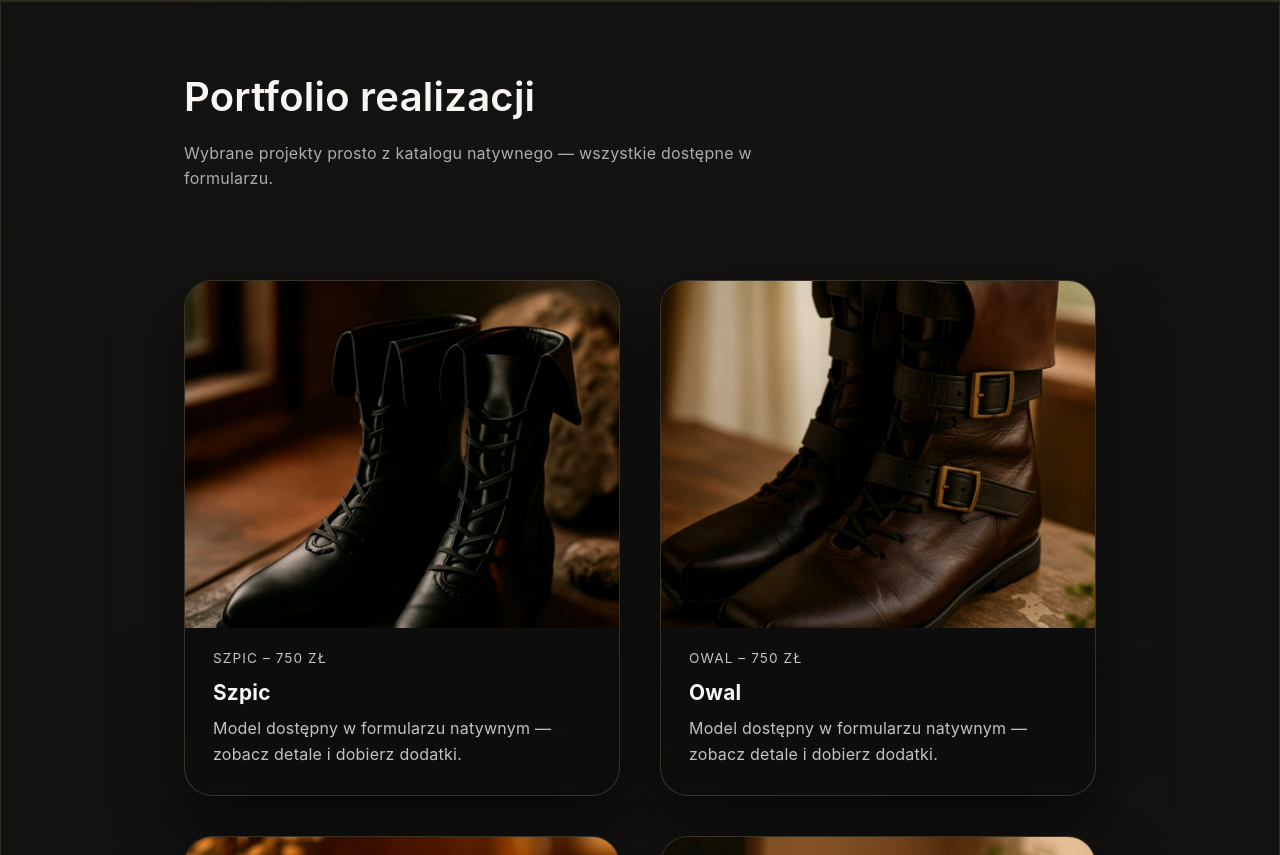
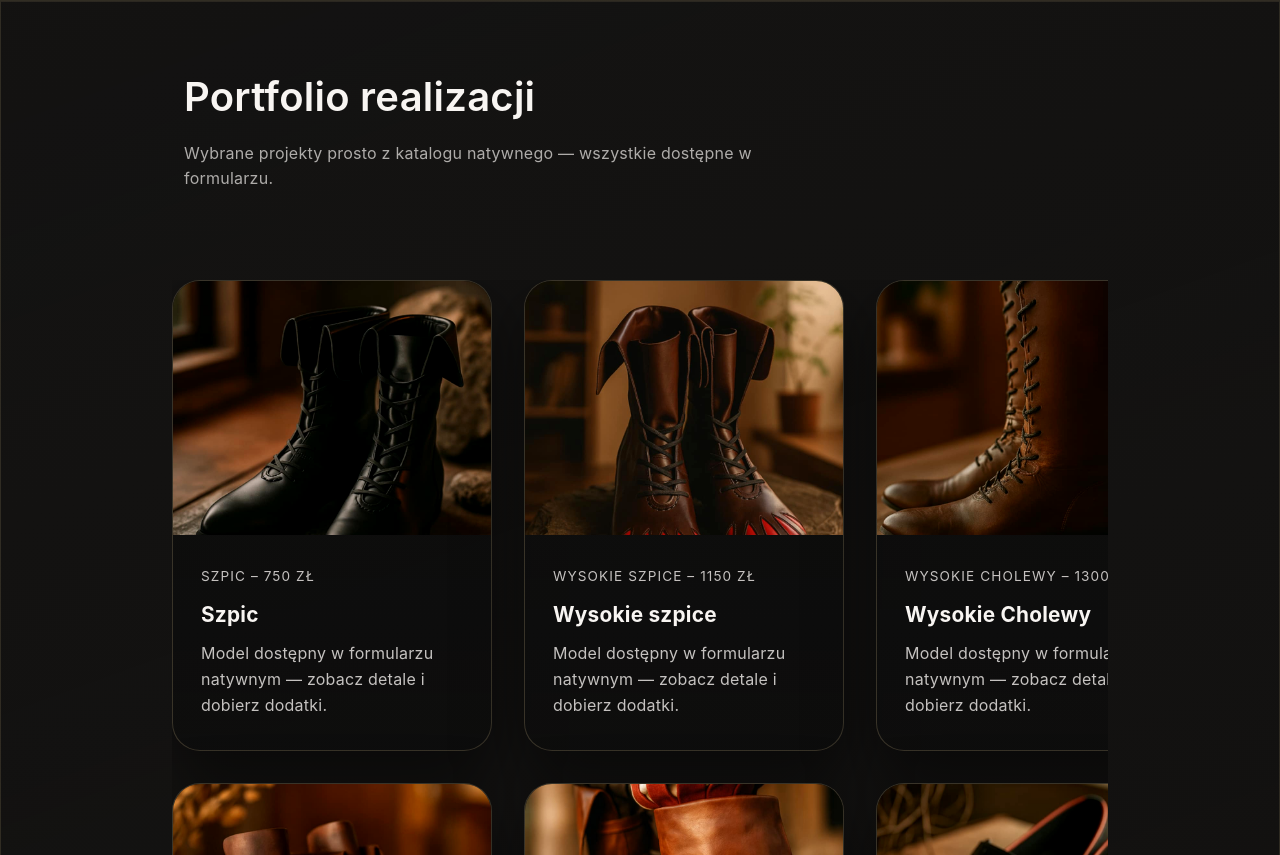
Before and after one commit to PKrokosz/jk-website, a Next.js app: page / in a window 1280 px wide. Shown: the part 1945-2800 px from the top of the page. Built offline with nearby package versions, Linux system fonts and the light colour scheme.

Commit message:
feat(home): add horizontal portfolio scroller

```diff
--- a/src/app/globals.css
+++ b/src/app/globals.css
@@ -960,14 +960,47 @@ ul {
 
 .portfolio-showcase {
   display: grid;
-  gap: 2.5rem;
-}
-
-@media (min-width: 768px) {
+  grid-auto-flow: column;
+  grid-template-rows: repeat(2, minmax(0, 1fr));
+  grid-auto-columns: minmax(280px, 78vw);
+  gap: 1.75rem;
+  padding-block-end: 0.75rem;
+  padding-inline: 0.75rem;
+  margin-inline: -0.75rem;
+  overflow-x: auto;
+  overscroll-behavior-x: contain;
+  scroll-snap-type: x proximity;
+  scrollbar-width: thin;
+  scrollbar-gutter: stable both-edges;
+}
+
+.portfolio-showcase::-webkit-scrollbar {
+  height: 0.6rem;
+}
+
+.portfolio-showcase::-webkit-scrollbar-track {
+  background: rgba(255, 226, 166, 0.08);
+  border-radius: 999px;
+}
+
+.portfolio-showcase::-webkit-scrollbar-thumb {
+  background: rgba(255, 226, 166, 0.28);
+  border-radius: 999px;
+}
+
+@media (min-width: 640px) {
   .portfolio-showcase {
-    grid-template-columns: repeat(auto-fit, minmax(280px, 1fr));
-  }
-}
+    grid-auto-columns: minmax(300px, 60vw);
+  }
+}
+
+@media (min-width: 1024px) {
+  .portfolio-showcase {
+    grid-auto-columns: minmax(320px, 360px);
+    gap: 2rem;
+  }
+}
+
 
 .portfolio-card {
   position: relative;
@@ -979,12 +1012,20 @@ ul {
   overflow: hidden;
   box-shadow: 0 28px 64px rgba(0, 0, 0, 0.5);
   transition: transform 0.45s ease, box-shadow 0.45s ease;
+  text-decoration: none;
+  color: inherit;
+  scroll-snap-align: start;
 }
 
 .portfolio-card:hover,
-.portfolio-card:focus-within {
+.portfolio-card:focus-visible {
   transform: translateY(-6px);
   box-shadow: 0 34px 78px rgba(0, 0, 0, 0.58);
+}
+
+.portfolio-card:focus-visible {
+  outline: none;
+  box-shadow: 0 0 0 3px rgba(255, 226, 166, 0.35), 0 34px 78px rgba(0, 0, 0, 0.58);
 }
 
 .portfolio-card__media {
@@ -1003,7 +1044,7 @@ ul {
 }
 
 .portfolio-card:hover .portfolio-card__image,
-.portfolio-card:focus-within .portfolio-card__image {
+.portfolio-card:focus-visible .portfolio-card__image {
   transform: scale(1.12) translateY(-3px);
 }
 
--- a/src/app/page.tsx
+++ b/src/app/page.tsx
@@ -2,6 +2,7 @@ import Image from "next/image";
 import Link from "next/link";
 
 import { ORDER_MODELS } from "@/config/orderModels";
+import { listProductSlugs } from "@/lib/catalog/products";
 import { OrderModalTrigger } from "@/components/ui/order/OrderModalTrigger";
 
 import { PricingCalculator } from "./components/PricingCalculator";
@@ -62,7 +63,11 @@ const sellingPoints = [
   }
 ];
 
-const portfolioItems = ORDER_MODELS.filter((model) => !model.image.endsWith("placeholder.svg"))
+const portfolioSlugs = new Set(listProductSlugs());
+
+const portfolioItems = ORDER_MODELS.filter(
+  (model) => !model.image.endsWith("placeholder.svg") && portfolioSlugs.has(model.id)
+)
   .slice(0, 8)
   .map((model) => ({
     id: model.id,
@@ -181,7 +186,14 @@ export default function Home() {
           </div>
           <div className="portfolio-showcase" role="list">
             {portfolioItems.map((item) => (
-              <article key={item.id} role="listitem" className="portfolio-card">
+              <Link
+                key={item.id}
+                role="listitem"
+                href={`/catalog/${item.id}`}
+                className="portfolio-card"
+                aria-label={`Zobacz model ${item.title} w katalogu`}
+                prefetch={false}
+              >
                 <div className="portfolio-card__media">
                   <Image
                     src={item.image}
@@ -189,7 +201,7 @@ export default function Home() {
                     width={640}
                     height={480}
                     className="portfolio-card__image"
-                    sizes="(min-width: 1280px) 400px, (min-width: 768px) 45vw, 90vw"
+                    sizes="(min-width: 1280px) 320px, (min-width: 768px) 38vw, 80vw"
                   />
                 </div>
                 <div className="portfolio-card__body">
@@ -197,7 +209,7 @@ export default function Home() {
                   <h3>{item.title}</h3>
                   <p>Model dostępny w formularzu natywnym — zobacz detale i dobierz dodatki.</p>
                 </div>
-              </article>
+              </Link>
             ))}
           </div>
         </div>
```
